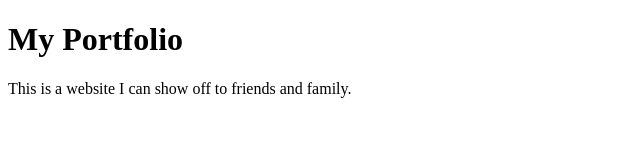
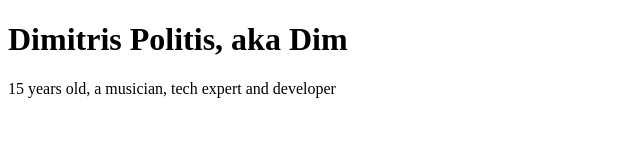
Before and after one commit to the-dimpol-13/my-portfolio, a plain HTML site: page index.html in a window 1280 px wide. Shown: the whole page, without its empty margins (0-640 px from the left). Drawn offline with Linux system fonts and the light colour scheme.

Commit message:
make the page about me

```diff
--- a/index.html
+++ b/index.html
@@ -4,7 +4,7 @@
 		<title>Dim's Portfolio</title>
 	</head>
 	<body>
-		<h1>My Portfolio</h1>
-		<p>This is a website I can show off to friends and family.</p>
+		<h1>Dimitris Politis, aka Dim</h1>
+		<p>15 years old, a musician, tech expert and developer</p>
 	</body>
 </html>
```
